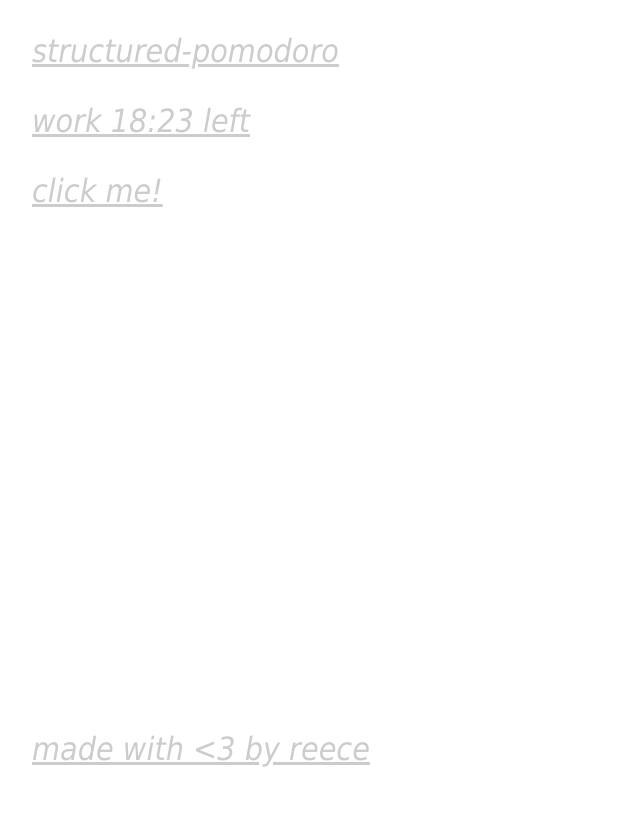
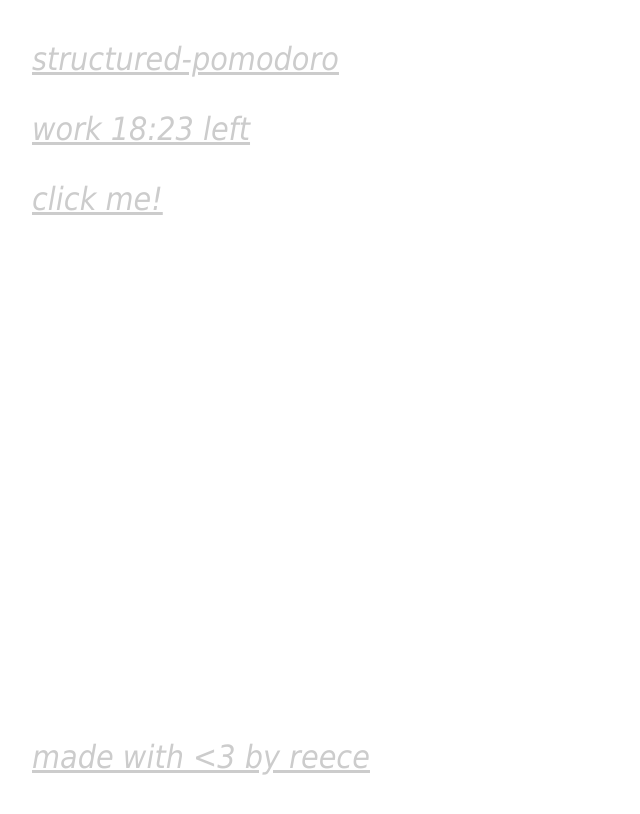
Before and after one commit to reeceyang/sakura-timer, a plain HTML site: page index.html in a window 1280 px wide. Shown: the whole page, without its empty margins (0-640 px from the left). Drawn offline with Linux system fonts and the light colour scheme.

Commit message:
use grid display for footer

```diff
--- a/index.html
+++ b/index.html
@@ -12,7 +12,9 @@
         text-decoration: underline;
         color: #ccc;
         margin-left: 1em;
-        min-height: 100%;
+        min-height: 100vh;
+        display: grid;
+        grid-template-rows: 1fr auto;
       }
       #toggle-sounds {
         cursor: pointer;
@@ -27,10 +29,6 @@
         color: lightpink;
         text-decoration: underline;
         text-decoration-color: lightpink;
-      }
-      footer {
-        position: fixed;
-        bottom: 0;
       }
     </style>
   </head>
```
